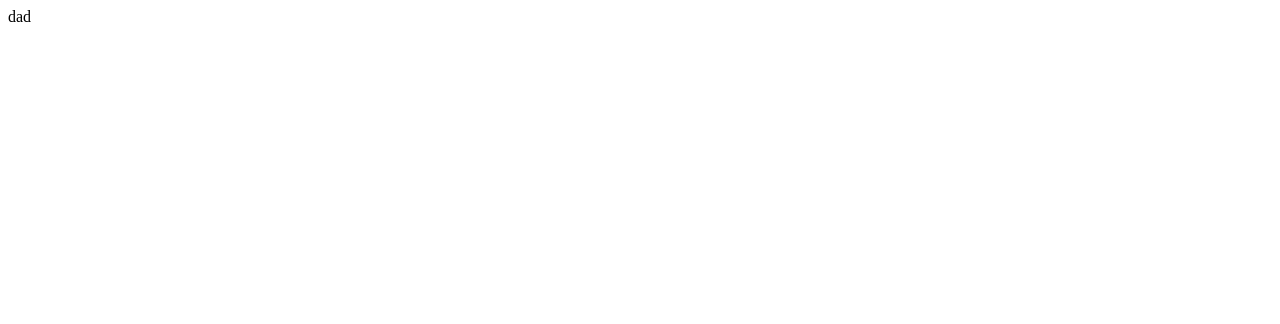
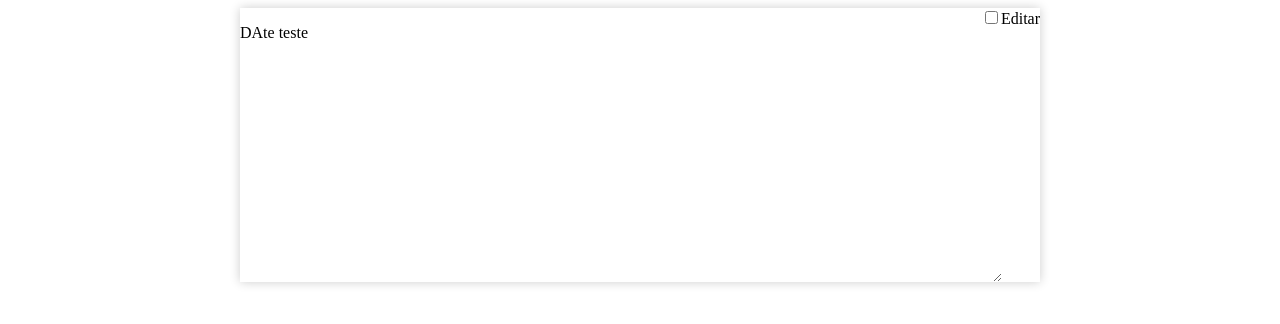
Before and after one commit to italosilva01/Nowtes, a React (Create React App) app: page / in a window 1280 px wide. Shown: the top 324 px of the page. Built offline with nearby package versions, Linux system fonts and the light colour scheme.

Commit message:
adding React markdown and README update

```diff
--- a/package.json
+++ b/package.json
@@ -8,6 +8,7 @@
     "@testing-library/user-event": "^7.1.2",
     "react": "^16.13.1",
     "react-dom": "^16.13.1",
+    "react-markdown": "^4.3.1",
     "react-scripts": "3.4.1",
     "styled-components": "^5.1.0"
   },
--- a/public/index.html
+++ b/public/index.html
@@ -1,5 +1,5 @@
 <!DOCTYPE html>
-<html lang="en">
+<html lang="pt-br">
   <head>
     <meta charset="utf-8" />
     <link rel="icon" href="%PUBLIC_URL%/favicon.ico" />
--- a/src/App.js
+++ b/src/App.js
@@ -1,10 +1,13 @@
 import React from 'react';
+
+import GlobalStyle from './style/globals';
+import Notes from './components/Note/Note';
 
 function App() {
   return (
-    <div className="App">
-     dad
-    </div>
+    <>
+    <Notes></Notes>
+    </>
   );
 }
 
--- /dev/null
+++ b/src/components/Note/Note.js
@@ -0,0 +1,51 @@
+import React,{useState} from 'react';
+import ReactMarkdown from 'react-markdown';
+
+import * as S from './S-Note';
+export default function Note (props){
+
+    const [content, setContent]= useState();
+
+    function convert(){
+        //convert the text from the textarea tag to markdown
+        const text = document.querySelector('textarea').value;
+        setContent(text);
+    }
+
+    function userButtonTab(button){
+        const textArea = document.querySelector('textarea')
+
+        if(button.keyCode == 9){
+            //keyCode = 9 => TAB
+
+            let posBefore = textArea.selectionStart;
+            let posAfter = textArea.selectionEnd;
+
+            button.target.value = button.target.value.substring(0, posBefore)
+                                    +'\t'
+                                    + button.target.value.substring(posAfter);
+
+            textArea.selectionStart = posBefore +1;
+            textArea.selectionEnd = posBefore +1;
+
+            button.preventDefault();
+        }
+        //
+    }
+
+    return(
+        <S.Paper>
+            <div className="date">
+                <p>DAte teste</p>
+                <div>
+                    <input id="editar" type='checkbox' onClick={convert}></input>
+                    <label htmlFor="editar" >Editar</label>
+                </div>
+            </div>
+           <textarea name="" id="" cols="30" rows="10" onKeyDown={(e)=>userButtonTab(e)} >
+           </textarea>
+
+            <ReactMarkdown source={content}/>
+        </S.Paper>
+    );
+}
--- /dev/null
+++ b/src/components/Note/S-Note.js
@@ -0,0 +1,32 @@
+import styled from 'styled-components';
+
+export const Paper = styled.div`
+    display:flex;
+    flex-direction:column;
+    align-items:center;
+    position:relative;
+    margin:auto;
+    width:90%;
+    height:100%;
+    box-shadow: 0px 0px 10px rgba(0,0,0,0.2);
+
+    .date{
+        display:flex;
+        justify-content:space-between;
+        width:100%;
+    }
+
+
+    textarea{
+        width:90%;
+        font-size:1.2rem;
+        border:none;
+
+    }
+    @media (min-width:800px){
+        width:60%;
+    }
+    @media (min-width:1000px){
+        width:800px;
+    }
+`;
--- /dev/null
+++ b/src/style/globals.js
@@ -0,0 +1,61 @@
+import { createGlobalStyle } from 'styled-components';
+
+export default createGlobalStyle`
+/*==============================
+        RESET CSS
+================================ */
+
+  /* http://meyerweb.com/eric/tools/css/reset/
+   v2.0 | 20110126
+   License: none (public domain)
+*/
+
+html, body, div, span, applet, object, iframe,
+h1, h2, h3, h4, h5, h6, p, blockquote, pre,
+a, abbr, acronym, address, big, cite, code,
+del, dfn, em, img, ins, kbd, q, s, samp,
+small, strike, strong, sub, sup, tt, var,
+b, u, i, center,
+dl, dt, dd, ol, ul, li,
+fieldset, form, label, legend,
+table, caption, tbody, tfoot, thead, tr, th, td,
+article, aside, canvas, details, embed,
+figure, figcaption, footer, header, hgroup,
+menu, nav, output, ruby, section, summary,
+time, mark, audio, video {
+	margin: 0;
+	padding: 0;
+	border: 0;
+	font-size: 100%;
+	font: inherit;
+	vertical-align: baseline;
+}
+/* HTML5 display-role reset for older browsers */
+article, aside, details, figcaption, figure,
+footer, header, hgroup, menu, nav, section {
+	display: block;
+}
+body {
+	line-height: 1;
+}
+ol, ul {
+	list-style: none;
+}
+blockquote, q {
+	quotes: none;
+}
+blockquote:before, blockquote:after,
+q:before, q:after {
+	content: '';
+	content: none;
+}
+table {
+	border-collapse: collapse;
+	border-spacing: 0;
+}
+
+/*==============================
+    CSS GLOBAL
+==============================*/
+
+`;
```
Also changed, not shown: 2 other files (tests, documents, lock files or other folders).
